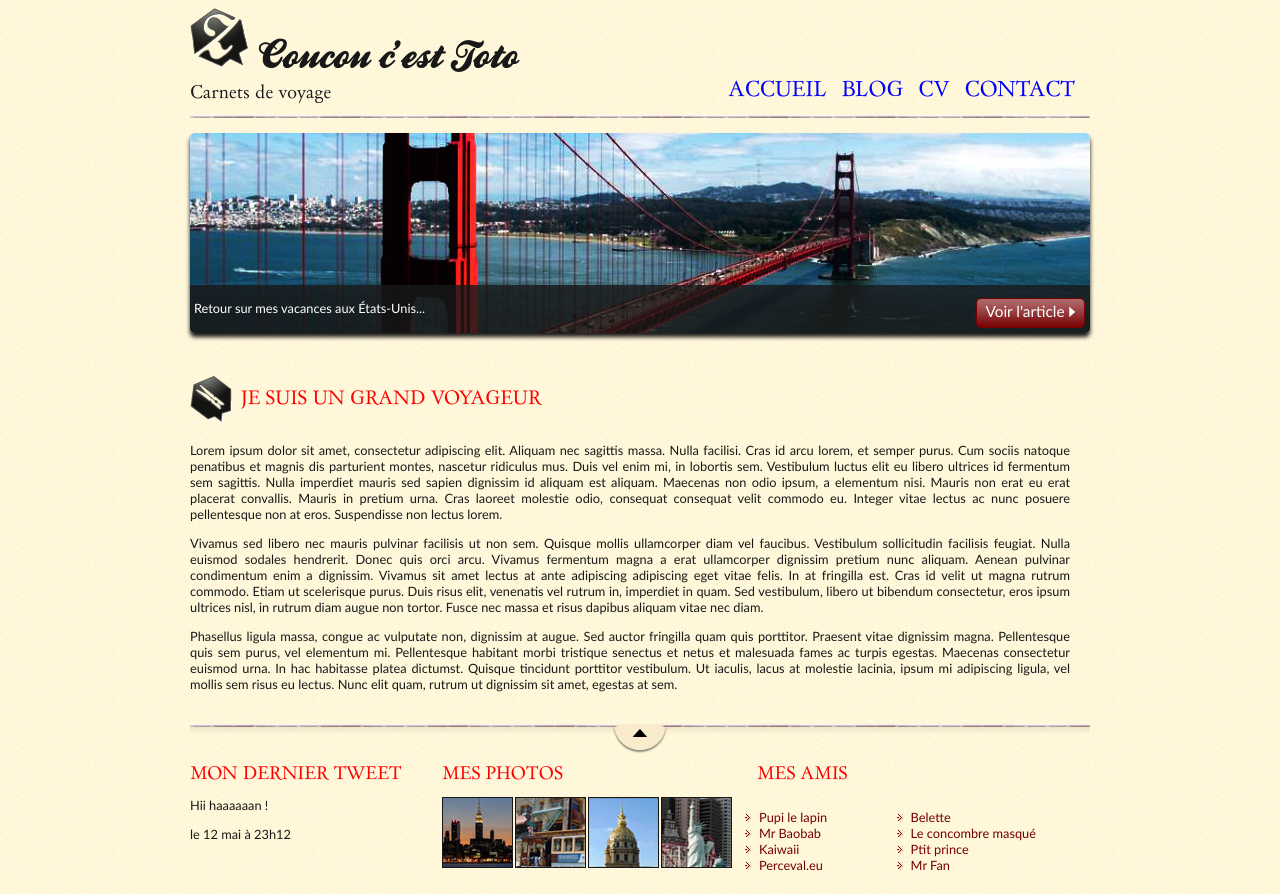
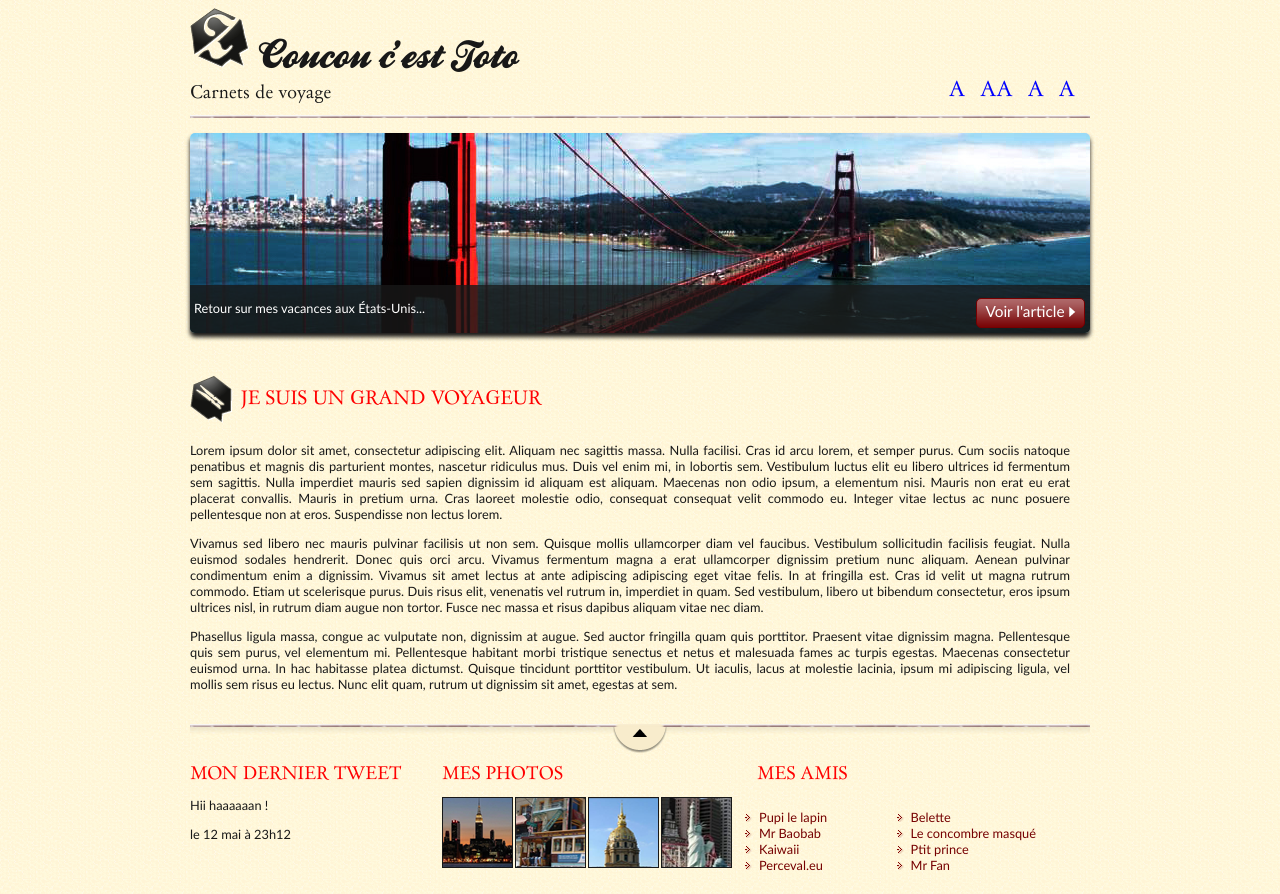
Before and after one commit to Vince4130/igpde, a plain HTML site: page index.html in a window 1280 px wide. Drawn offline with Linux system fonts and the light colour scheme.

Commit message:
nav a in index.html

```diff
--- a/index.html
+++ b/index.html
@@ -19,10 +19,10 @@
 
                 <nav>
                     <ul>
-                        <li><a href="#">Accueil</a></li>
-                        <li><a href="#">Blog</a></li>
-                        <li><a href="#">CV</a></li>
-                        <li><a href="#">Contact</a></li>
+                        <li><a href="#">a</a></li>
+                        <li><a href="#">aa</a></li>
+                        <li><a href="#">a</a></li>
+                        <li><a href="#">a</a></li>
                     </ul>
                 </nav>
             </header>
```
